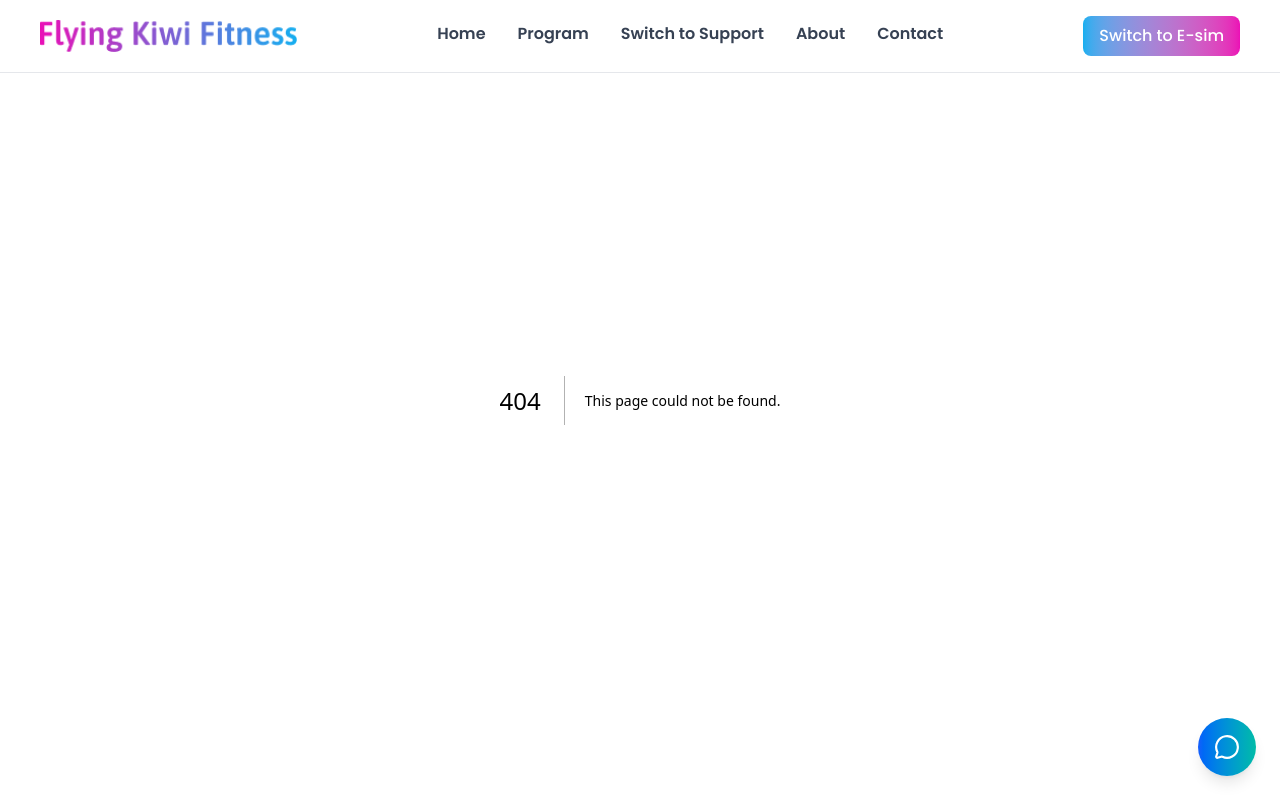
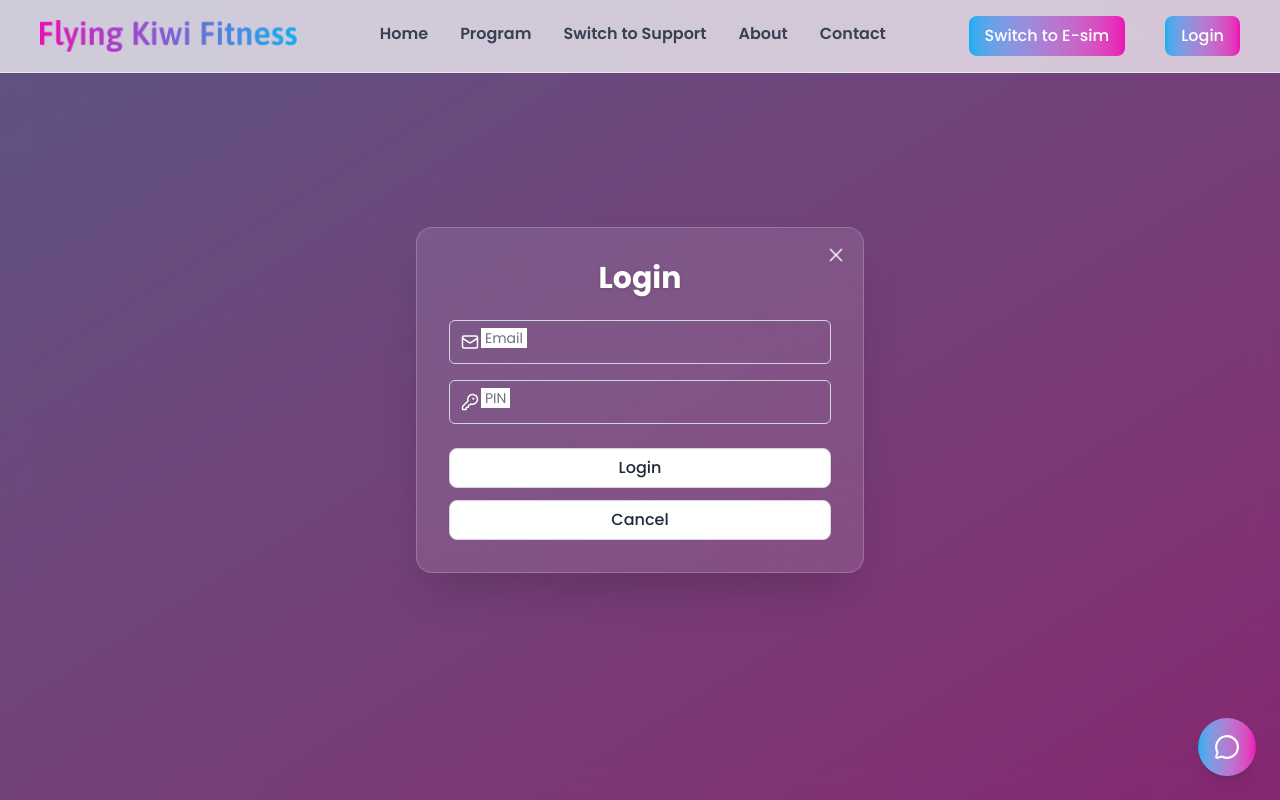
Before and after one commit to macworldgithub/flying-kiwi, a Next.js app: page /login in a window 1280 px wide. Before the commit this address had no page. Shown: the top 800 px of the page. Built offline with nearby package versions, Linux system fonts and the light colour scheme.

Commit message:
login and other fixes added

```diff
--- a/package.json
+++ b/package.json
@@ -9,6 +9,8 @@
     "lint": "eslint"
   },
   "dependencies": {
+    "@reduxjs/toolkit": "^2.10.1",
+    "axios": "^1.13.2",
     "class-variance-authority": "^0.7.1",
     "framer-motion": "^12.23.24",
     "lucide-react": "^0.548.0",
@@ -16,7 +18,9 @@
     "react": "19.2.0",
     "react-dom": "19.2.0",
     "react-icons": "^5.5.0",
+    "react-redux": "^9.2.0",
     "react-spinners": "^0.17.0",
+    "redux-persist": "^6.0.0",
     "tailwind-merge": "^3.3.1"
   },
   "devDependencies": {
--- /dev/null
+++ b/src/app/api/auth.tsx
@@ -0,0 +1,22 @@
+import { RootState } from "@/store/reduxStore";
+import { createAsyncThunk } from "@reduxjs/toolkit";
+import axios from "axios";
+
+export const LoginApi = createAsyncThunk<
+  any,
+  void,
+  { rejectValue: { message: string } }
+>("auth/login", async (_, { getState, rejectWithValue }) => {
+  try {
+    const { email, pin } = (getState() as RootState).login;
+
+    const res = await axios.post(`https://bele.omnisuiteai.com/auth/login`, {
+      email,
+      pin,
+    });
+
+    return res.data;
+  } catch (error: any) {
+    return rejectWithValue(error.response?.data || "Something went wrong");
+  }
+});
--- a/src/app/globals.css
+++ b/src/app/globals.css
@@ -164,3 +164,14 @@
     animation: popIn 0.6s ease-out forwards;
   }
 }
+
+@keyframes gradientMove {
+  0% { background-position: 0% 50%; }
+  50% { background-position: 100% 50%; }
+  100% { background-position: 0% 50%; }
+}
+
+.animate-gradient {
+  background-size: 200% 200%;
+  animation: gradientMove 12s ease infinite;
+}
--- a/src/app/layout.tsx
+++ b/src/app/layout.tsx
@@ -3,6 +3,7 @@ import { Poppins } from "next/font/google";
 import Navbar from "@/components/layout/Navbar";
 import Footer from "@/components/layout/Footer";
 import { FloatingChatButton } from "@/components/UIComponents/FloatingChatButton";
+import ReduxProvider from "@/store/ReduxProvider";
 
 const poppins = Poppins({
   subsets: ["latin"],
@@ -24,10 +25,12 @@ export default function RootLayout({
   return (
     <html lang="en" className={poppins.variable}>
       <body className="flex flex-col min-h-screen">
-        <Navbar />
-        <main className="grow">{children}</main>
-        <Footer />
-        <FloatingChatButton />
+        <ReduxProvider>
+          <Navbar />
+          <main className="grow">{children}</main>
+          <Footer />
+          <FloatingChatButton />
+        </ReduxProvider>
       </body>
     </html>
   );
--- /dev/null
+++ b/src/app/login/page.tsx
@@ -0,0 +1,11 @@
+import { Login } from "@/components/AppComponents/Login";
+
+const page = () => {
+  return (
+    <div>
+      <Login />
+    </div>
+  );
+};
+
+export default page;
--- /dev/null
+++ b/src/components/AppComponents/Login.tsx
@@ -0,0 +1,106 @@
+"use client";
+
+import React, { useState } from "react";
+import { Mail, KeyRound, X } from "lucide-react";
+import { useDispatch, useSelector } from "react-redux";
+import { Button } from "../UIComponents/Button";
+import { FormInput } from "../UIComponents/FormInput";
+import { LoginApi } from "@/app/api/auth";
+import { AppDispatch, RootState } from "@/store/reduxStore";
+import { setEmail, setPin } from "@/reduxSlices/loginSlice";
+import { useRouter } from "next/navigation";
+import { motion, AnimatePresence } from "framer-motion";
+
+export const Login = () => {
+  const [showLogin, setShowLogin] = useState(true);
+  const dispatch = useDispatch<AppDispatch>();
+  const router = useRouter();
+
+  const { email, pin, loading } = useSelector(
+    (state: RootState) => state.login
+  );
+
+  const handleLogin = () => {
+    dispatch(LoginApi());
+  };
+
+  const handleClose = () => {
+    router.push("/");
+    setShowLogin(false);
+  };
+
+  return (
+    <>
+      <AnimatePresence>
+        {showLogin && (
+          <>
+            <motion.div
+              className="fixed inset-0 bg-black/40 backdrop-blur-md z-40"
+              initial={{ opacity: 0 }}
+              animate={{ opacity: 1 }}
+              exit={{ opacity: 0 }}
+            />
+
+            <div className="fixed inset-0 z-30 bg-linear-to-br from-[#13AFF0] to-[#EB0FB6] animate-gradient" />
+
+            <motion.div
+              className="fixed inset-0 z-50 flex items-center justify-center p-4"
+              initial={{ opacity: 0, scale: 0.92 }}
+              animate={{ opacity: 1, scale: 1 }}
+              exit={{ opacity: 0, scale: 0.92 }}
+              transition={{ duration: 0.25, ease: "easeOut" }}
+            >
+              <div className="relative bg-white/10 backdrop-blur-2xl border border-white/20 rounded-2xl p-8 w-full max-w-md shadow-2xl shadow-black/20">
+                <button
+                  className="absolute top-4 right-4 text-white/70 hover:text-white transition"
+                  onClick={handleClose}
+                >
+                  <X size={22} />
+                </button>
+
+                <h2 className="text-3xl font-bold text-white text-center mb-6 drop-shadow">
+                  Login
+                </h2>
+
+                <div className="space-y-4">
+                  <FormInput
+                    label="Email"
+                    type="email"
+                    value={email}
+                    onChange={(e) => dispatch(setEmail(e.target.value))}
+                    icon={<Mail size={18} color="white" />}
+                  />
+
+                  <FormInput
+                    label="PIN"
+                    type="password"
+                    value={pin}
+                    onChange={(e) => dispatch(setPin(e.target.value))}
+                    icon={<KeyRound size={18} color="white" />}
+                  />
+                </div>
+
+                <Button
+                  className="w-full mt-6"
+                  onClick={handleLogin}
+                  disabled={loading}
+                  variant="outline"
+                >
+                  {loading ? "Logging in..." : "Login"}
+                </Button>
+
+                <Button
+                  className="w-full mt-3"
+                  onClick={handleClose}
+                  variant="outline"
+                >
+                  Cancel
+                </Button>
+              </div>
+            </motion.div>
+          </>
+        )}
+      </AnimatePresence>
+    </>
+  );
+};
--- a/src/components/UIComponents/FloatingChatButton.tsx
+++ b/src/components/UIComponents/FloatingChatButton.tsx
@@ -29,7 +29,7 @@ export const FloatingChatButton = () => {
           layout: { type: "spring", stiffness: 350, damping: 25 },
           scale: { type: "spring", stiffness: 400, damping: 20 },
         }}
-        className="relative flex items-center bg-linear-to-r from-blue-600 to-teal-500 text-white rounded-full shadow-lg hover:shadow-xl overflow-hidden cursor-pointer"
+        className="relative flex items-center bg-linear-to-r from-[#13AFF0] to-[#EB0FB6] text-white rounded-full shadow-lg hover:shadow-xl overflow-hidden cursor-pointer"
         onClick={handleChatClick}
       >
         <div className="p-4 flex items-center justify-center">
--- a/src/components/layout/Navbar.tsx
+++ b/src/components/layout/Navbar.tsx
@@ -21,6 +21,9 @@ export const Navbar: React.FC = () => {
 
   const handleSwitchToEsim = () => {
     router.push("/chat-window?fromBanner=true");
+  };
+  const handleLogin = () => {
+    router.push("/login");
   };
 
   return (
@@ -53,6 +56,9 @@ export const Navbar: React.FC = () => {
         <div className="hidden md:block">
           <Button variant="gradient" size="md" onClick={handleSwitchToEsim}>
             Switch to E-sim
+          </Button>
+          <Button className="ml-10" variant="gradient" size="md" onClick={handleLogin}>
+            Login
           </Button>
         </div>
 
--- /dev/null
+++ b/src/reduxSlices/loginSlice.tsx
@@ -0,0 +1,50 @@
+// store/login/loginSlice.ts
+import { LoginApi } from "@/app/api/auth";
+import { createSlice } from "@reduxjs/toolkit";
+
+interface LoginState {
+  email: string;
+  pin: string;
+  loading: boolean;
+  error: string | null;
+}
+
+const initialState: LoginState = {
+  email: "",
+  pin: "",
+  loading: false,
+  error: null,
+};
+
+const loginSlice = createSlice({
+  name: "login",
+  initialState,
+  reducers: {
+    setEmail: (state, action) => {
+      state.email = action.payload;
+    },
+    setPin: (state, action) => {
+      state.pin = action.payload;
+    },
+  },
+  extraReducers: (builder) => {
+    builder
+      .addCase(LoginApi.pending, (state) => {
+        state.loading = true;
+        state.error = null;
+      })
+      .addCase(LoginApi.fulfilled, (state) => {
+        state.loading = false;
+      })
+      .addCase(LoginApi.rejected, (state, action) => {
+        state.loading = false;
+        state.error =
+          typeof action.payload === "string"
+            ? action.payload
+            : action.payload?.message || "Login failed";
+      });
+  },
+});
+
+export const { setEmail, setPin } = loginSlice.actions;
+export default loginSlice;
--- /dev/null
+++ b/src/store/ReduxProvider.tsx
@@ -0,0 +1,19 @@
+"use client";
+
+import { Provider } from "react-redux";
+import { PersistGate } from "redux-persist/integration/react";
+import store, { persistor } from "./reduxStore";
+
+export default function ReduxProvider({
+  children,
+}: {
+  children: React.ReactNode;
+}) {
+  return (
+    <Provider store={store}>
+      <PersistGate loading={null} persistor={persistor}>
+        {children}
+      </PersistGate>
+    </Provider>
+  );
+}
--- /dev/null
+++ b/src/store/reduxStore.tsx
@@ -0,0 +1,37 @@
+import { configureStore } from "@reduxjs/toolkit";
+import { persistStore, persistReducer } from "redux-persist";
+import storage from "redux-persist/lib/storage";
+import { combineReducers } from "redux";
+import loginSlice from "@/reduxSlices/loginSlice";
+
+// Combine reducers
+const rootReducer = combineReducers({
+  login: loginSlice.reducer,
+});
+
+// Persist configuration
+const persistConfig = {
+  key: "flywing-kiwi-root",
+  storage,
+};
+
+// Create a persisted reducer
+const persistedReducer = persistReducer(persistConfig, rootReducer);
+
+// Configure store
+const store = configureStore({
+  reducer: persistedReducer,
+  middleware: (getDefaultMiddleware) =>
+    getDefaultMiddleware({
+      serializableCheck: false, // Redux Persist needs this to avoid warnings
+    }),
+});
+
+// Create persistor
+export const persistor = persistStore(store);
+
+// Define RootState and AppDispatch Types
+export type RootState = ReturnType<typeof store.getState>;
+export type AppDispatch = typeof store.dispatch;
+
+export default store;
```
Also changed, not shown: 1 other file (tests, documents, lock files or other folders).
